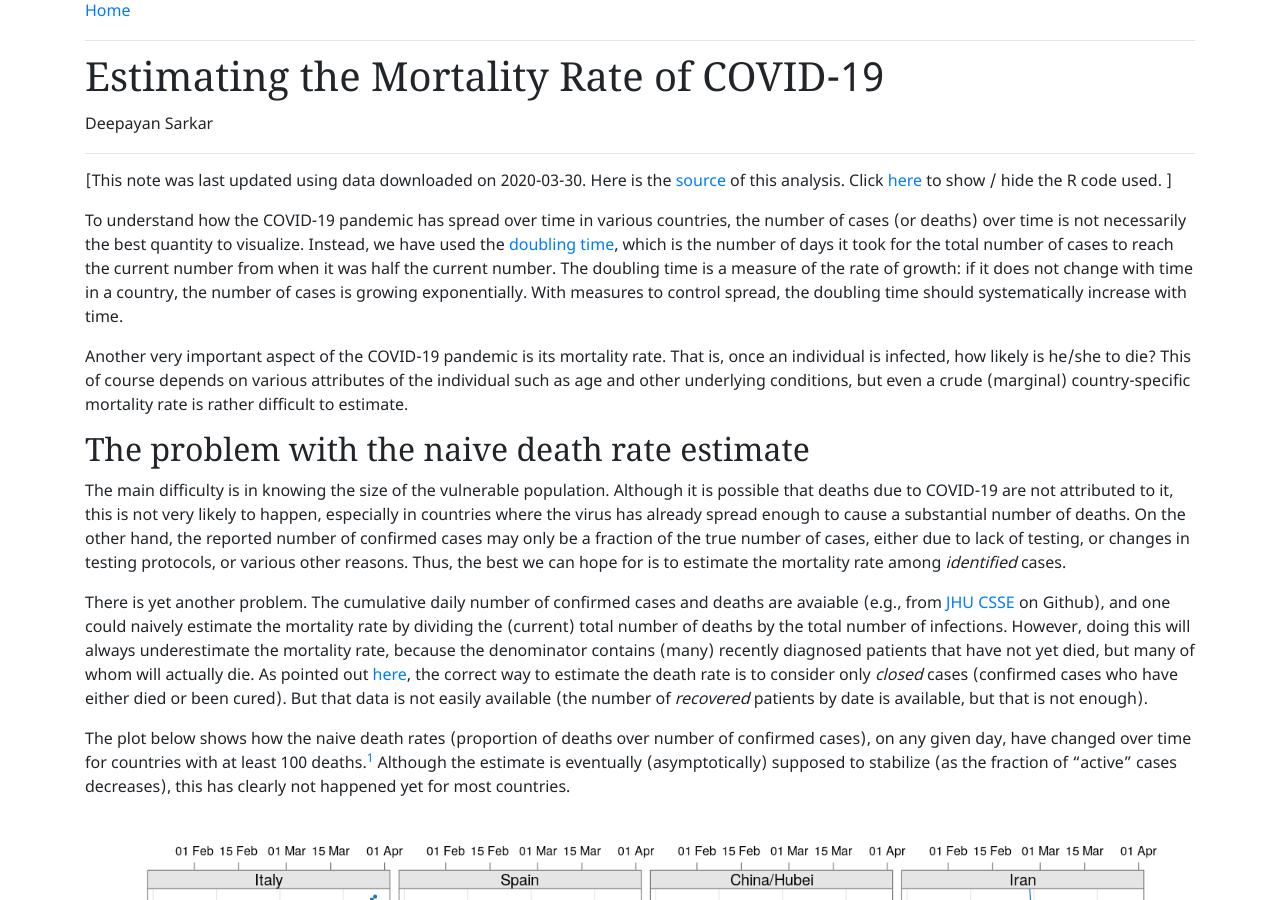
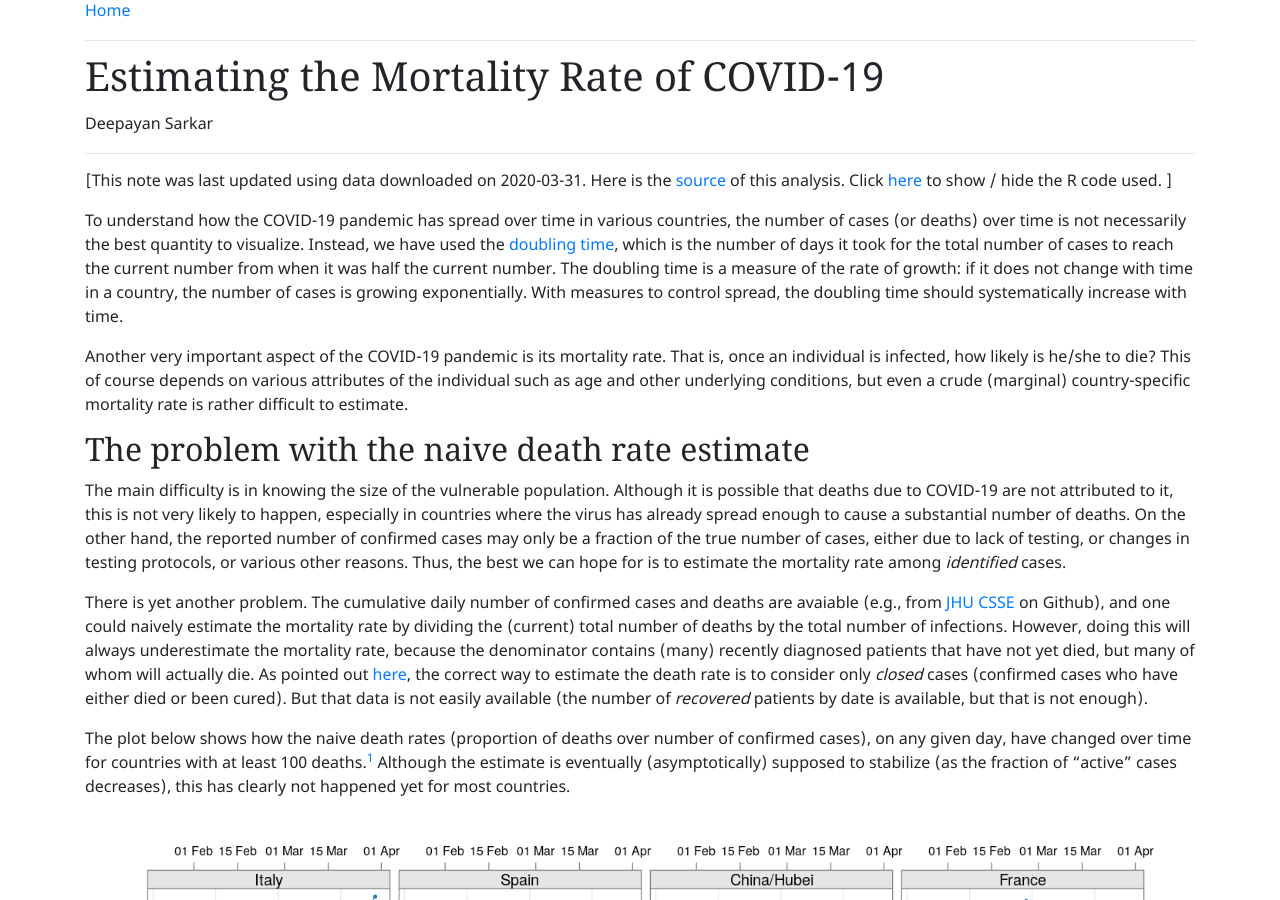
Before and after one commit to deepayan/deepayan.github.io, a Jekyll site: the page built from covid-19/deaths.md, in a window 1280 px wide and 900 px high. Built offline with Jekyll 4.4.1, drawn with Linux system fonts in a browser that asks for light colours; some web fonts are replaced.

Commit message:
updated data

```diff
--- a/covid-19/deaths.md
+++ b/covid-19/deaths.md
@@ -30,7 +30,7 @@ covid.deaths <- covid.deaths[keep, ]
 
 
 [This note was last updated using data downloaded on
-2020-03-30. Here is the
+2020-03-31. Here is the
 [source](deaths.rmd) of this analysis. Click <a href="#"
 data-toggle="collapse" data-target="div.sourceCode"
 aria-expanded="true">here</a> to show / hide the R code used. ]
```
Also changed, not shown: _layouts/default.html (+5 -4 lines), covid-19/doubling.md (+1 -1 lines), covid-19/figures/deaths-ddeath-1.png, covid-19/figures/deaths-tdeath-1.png, covid-19/figures/deaths-unnamed-chunk-3-1.png, covid-19/figures/deaths-unnamed-chunk-4-1.png, covid-19/figures/deaths-unnamed-chunk-5-1.png, covid-19/figures/doubling-unnamed-chunk-4-1.png, covid-19/figures/doubling-unnamed-chunk-6-1.png, covid-19/figures/doubling-unnamed-chunk-7-1.png, covid-19/figures/doubling-unnamed-chunk-7-2.png, covid-19/figures/doubling-unnamed-chunk-8-1.png, covid-19/figures/doubling-unnamed-chunk-8-2.png, covid-19/figures/doubling-unnamed-chunk-8-3.png.
